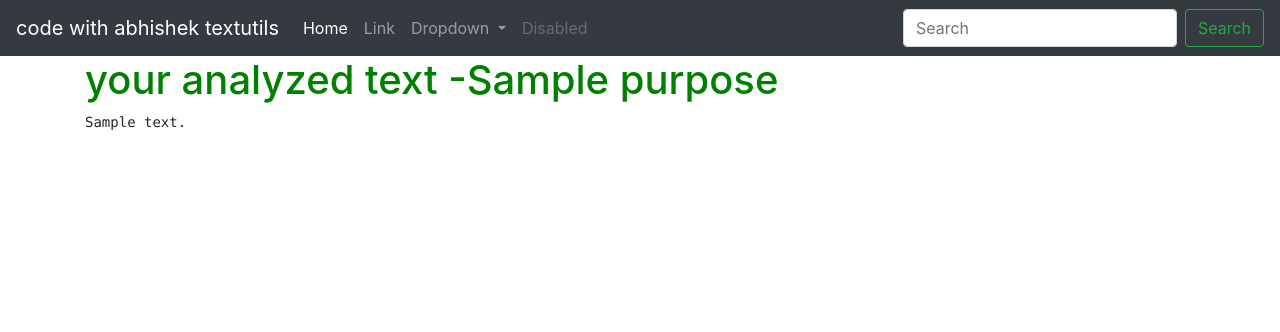
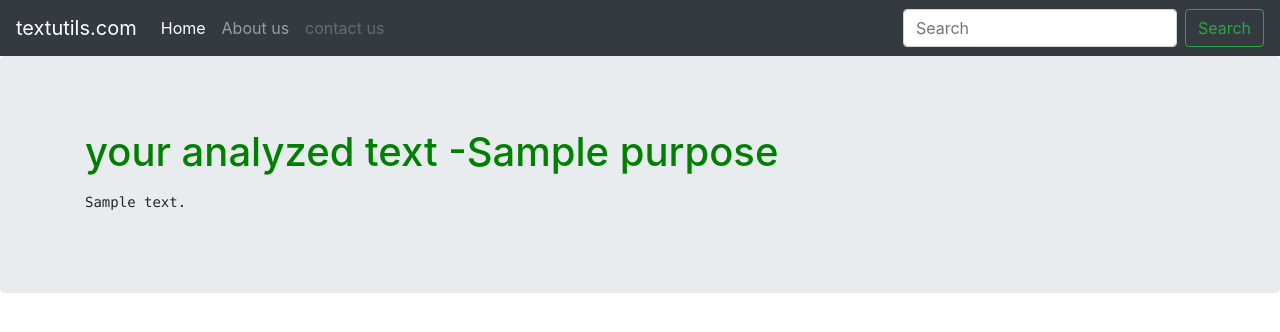
Before and after one commit to abhisable/textutils, a Django app: template templates/analyze2.html in a window 1280 px wide. Shown: the top 332 px of the page. Run offline with Django 3.2, Linux system fonts and the light colour scheme; the template is opened without the code that fills it: most values are stand-ins (such as "Sample title", 1, 10 or a date in 2020); some libraries are stand-ins or nearby versions.

Commit message:
jumboton added in analyze.html

```diff
--- a/templates/analyze2.html
+++ b/templates/analyze2.html
@@ -12,7 +12,7 @@
   </head>
   <body>
    <nav class="navbar navbar-expand-lg navbar-dark bg-dark">
-  <a class="navbar-brand" href="#">code with abhishek textutils</a>
+  <a class="navbar-brand" href="#">textutils.com</a>
   <button class="navbar-toggler" type="button" data-toggle="collapse" data-target="#navbarSupportedContent" aria-controls="navbarSupportedContent" aria-expanded="false" aria-label="Toggle navigation">
     <span class="navbar-toggler-icon"></span>
   </button>
@@ -20,24 +20,14 @@
   <div class="collapse navbar-collapse" id="navbarSupportedContent">
     <ul class="navbar-nav mr-auto">
       <li class="nav-item active">
-        <a class="nav-link" href="#">Home <span class="sr-only">(current)</span></a>
+        <a class="nav-link" href="templates/index2.html">Home <span class="sr-only">(current)</span></a>
       </li>
       <li class="nav-item">
-        <a class="nav-link" href="#">Link</a>
+        <a class="nav-link" href="#">About us</a>
       </li>
-      <li class="nav-item dropdown">
-        <a class="nav-link dropdown-toggle" href="#" id="navbarDropdown" role="button" data-toggle="dropdown" aria-haspopup="true" aria-expanded="false">
-          Dropdown
-        </a>
-        <div class="dropdown-menu" aria-labelledby="navbarDropdown">
-          <a class="dropdown-item" href="#">Action</a>
-          <a class="dropdown-item" href="#">Another action</a>
-          <div class="dropdown-divider"></div>
-          <a class="dropdown-item" href="#">Something else here</a>
-        </div>
-      </li>
+
       <li class="nav-item">
-        <a class="nav-link disabled" href="#" tabindex="-1" aria-disabled="true">Disabled</a>
+        <a class="nav-link disabled" href="#" tabindex="-1" aria-disabled="true">contact us</a>
       </li>
     </ul>
 
@@ -50,12 +40,18 @@
 </nav>
 
 
-<div class="container">
 
 
-<h1 style="color:green">your analyzed text -{{purpose}}</h1>
-<pre >{{analyzed_text}}</pre>
+
+
+  <div class="jumbotron jumbotron">
+  <div class="container">
+    <h1 class="display-4"><h1 style="color:green">your analyzed text -{{purpose}}</h1></h1>
+    <p class="lead"><pre >{{analyzed_text}}</pre></p>
+  </div>
 </div>
+
+
    <!-- Optional JavaScript -->
     <!-- jQuery first, then Popper.js, then Bootstrap JS -->
     <script src="https://code.jquery.com/jquery-3.3.1.slim.min.js" integrity="sha384-q8i/X+965DzO0rT7abK41JStQIAqVgRVzpbzo5smXKp4YfRvH+8abtTE1Pi6jizo" crossorigin="anonymous"></script>
```
